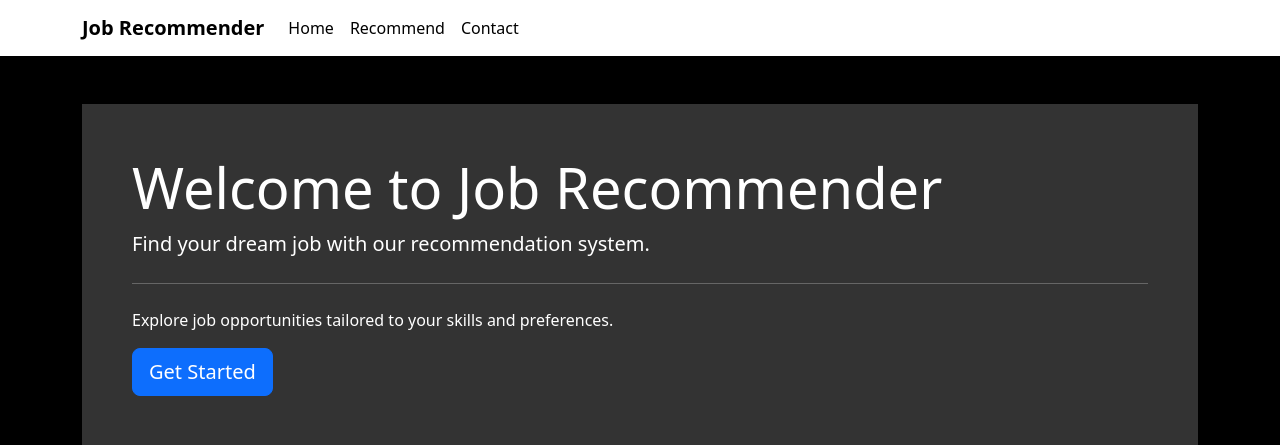
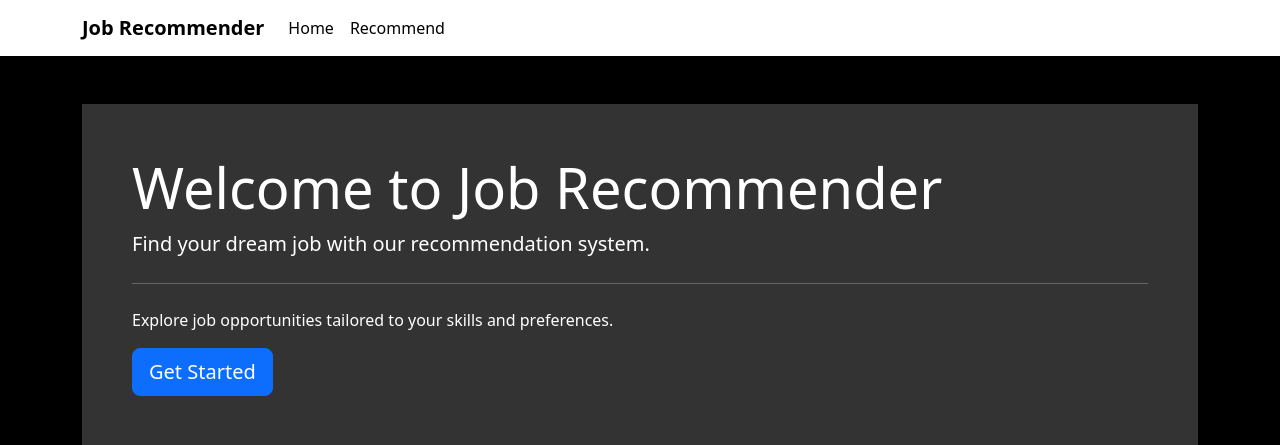
Before and after one commit to atharva724/job_recommender, a Flask app: page / in a window 1280 px wide. Shown: the top 445 px of the page. Run offline with Flask 3, Linux system fonts and the light colour scheme; parts of the project's set-up code (start-up, migrations or seed data) failed here and were passed over.

Commit message:
Update index.html

```diff
--- a/templates/index.html
+++ b/templates/index.html
@@ -53,9 +53,6 @@
                     <li class="nav-item">
                         <a class="nav-link" href="/search">Recommend</a>
                     </li>
-                    <li class="nav-item">
-                        <a class="nav-link" href="#">Contact</a>
-                    </li>
                 </ul>
             </div>
         </div>
```
